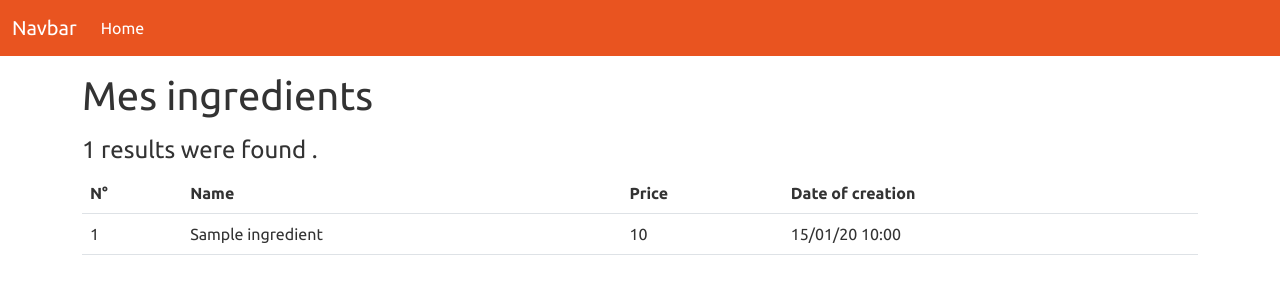
After one commit to Mohamedboulj/Symfonyrecepe, a Symfony app: template templates/pages/ingredient/index.html.twig in a window 1280 px wide. The commit adds this page. Shown: the top 300 px of the page. Run offline with Twig, Linux system fonts and the light colour scheme; the template is opened without the code that fills it: most values are stand-ins (such as "Sample title", 1, 10 or a date in 2020); style sheets or scripts are compiled from the project's sources; some libraries are stand-ins or nearby versions.

Commit message:
:building_construction:add ingredient view and pagination

```diff
--- a/composer.json
+++ b/composer.json
@@ -11,6 +11,7 @@
         "doctrine/doctrine-migrations-bundle": "^3.2",
         "doctrine/orm": "^2.16",
         "fakerphp/faker": "^1.23",
+        "knplabs/knp-paginator-bundle": "^6.2",
         "phpdocumentor/reflection-docblock": "^5.3",
         "phpstan/phpdoc-parser": "^1.24",
         "symfony/asset": "6.1.*",
--- a/config/bundles.php
+++ b/config/bundles.php
@@ -12,4 +12,5 @@ return [
     Symfony\Bundle\MonologBundle\MonologBundle::class => ['all' => true],
     Symfony\Bundle\MakerBundle\MakerBundle::class => ['dev' => true],
     Doctrine\Bundle\FixturesBundle\DoctrineFixturesBundle::class => ['dev' => true, 'test' => true],
+    Knp\Bundle\PaginatorBundle\KnpPaginatorBundle::class => ['all' => true],
 ];
--- a/src/Controller/HomeController.php
+++ b/src/Controller/HomeController.php
@@ -11,7 +11,7 @@ class HomeController extends AbstractController
     #[Route('/', name: 'index.home')]
     public function index(): Response
     {
-        return $this->render('home/index.html.twig', [
+        return $this->render('pages/home/index.html.twig', [
             'controller_name' => 'HomeController',
         ]);
     }
--- a/templates/home/index.html.twig
+++ b/templates/pages/home/index.html.twig
@@ -4,7 +4,7 @@
 
 {% block body %}
     <div class="container">
-        <h1>Welcome</h1>
+        <h1>Welcome to homepage</h1>
+
     </div>
-
 {% endblock %}
--- /dev/null
+++ b/templates/pages/ingredient/index.html.twig
@@ -0,0 +1,45 @@
+{% extends 'base.html.twig' %}
+
+{% block title %}Symrecepe - Mes ingredients {% endblock %}
+
+{% block body %}
+    <div class="container">
+        <h1 class="my-3">Mes ingredients</h1>
+        {% if not ingredients.items is same as ([]) %}
+            <div class="count">
+                <h4>
+                    {{ ingredients.getTotalItemCount }} results were found .
+                </h4>
+            </div>
+            <table class="table table-hover">
+                <thead>
+                <tr>
+                    <th scope="col">N°</th>
+                    <th scope="col">Name</th>
+                    <th scope="col">Price</th>
+                    <th scope="col">Date of creation</th>
+                </tr>
+                </thead>
+                <tbody>
+                {% for key,ingredient in ingredients %}
+                    <tr>
+                        <td>{{ key+1 }}</td>
+                        <td>{{ ingredient.name }}</td>
+                        <td>{{ ingredient.price }}</td>
+                        <td>{{ ingredient.createdAt|date('d/m/y H:i') }}</td>
+                    </tr>
+                {% endfor %}
+                </tbody>
+            </table>
+            <div class="navigation d-flex justify-content-center">
+                {{ knp_pagination_render(ingredients) }}
+            </div>
+        {% else %}
+            <div class="count">
+                <h4>
+                    No results were found .
+                </h4>
+            </div>
+        {% endif %}
+    </div>
+{% endblock %}
```
Also changed, not shown: src/Controller/IngredientController.php (added, +35 -0 lines), 3 other files.
